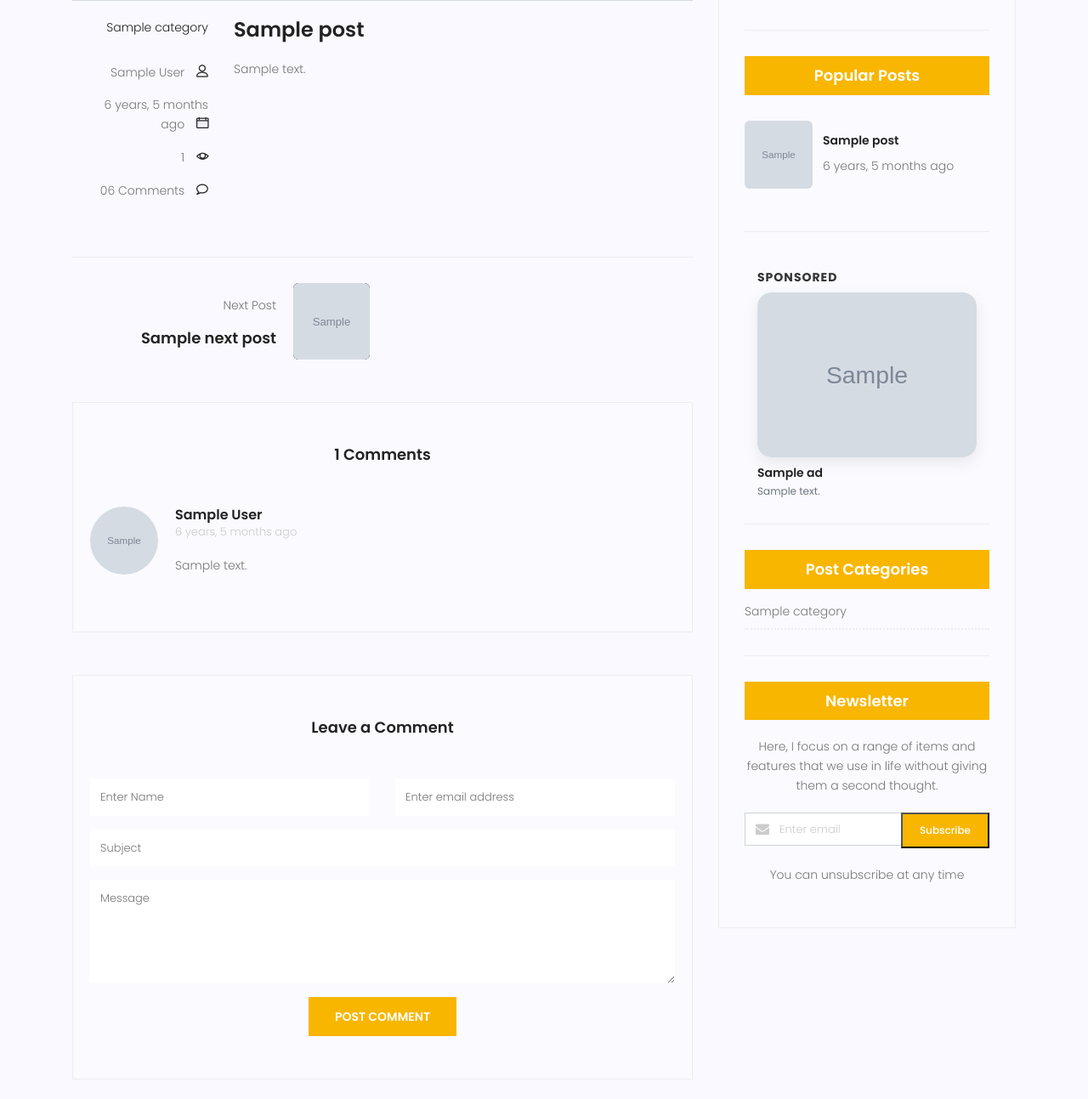
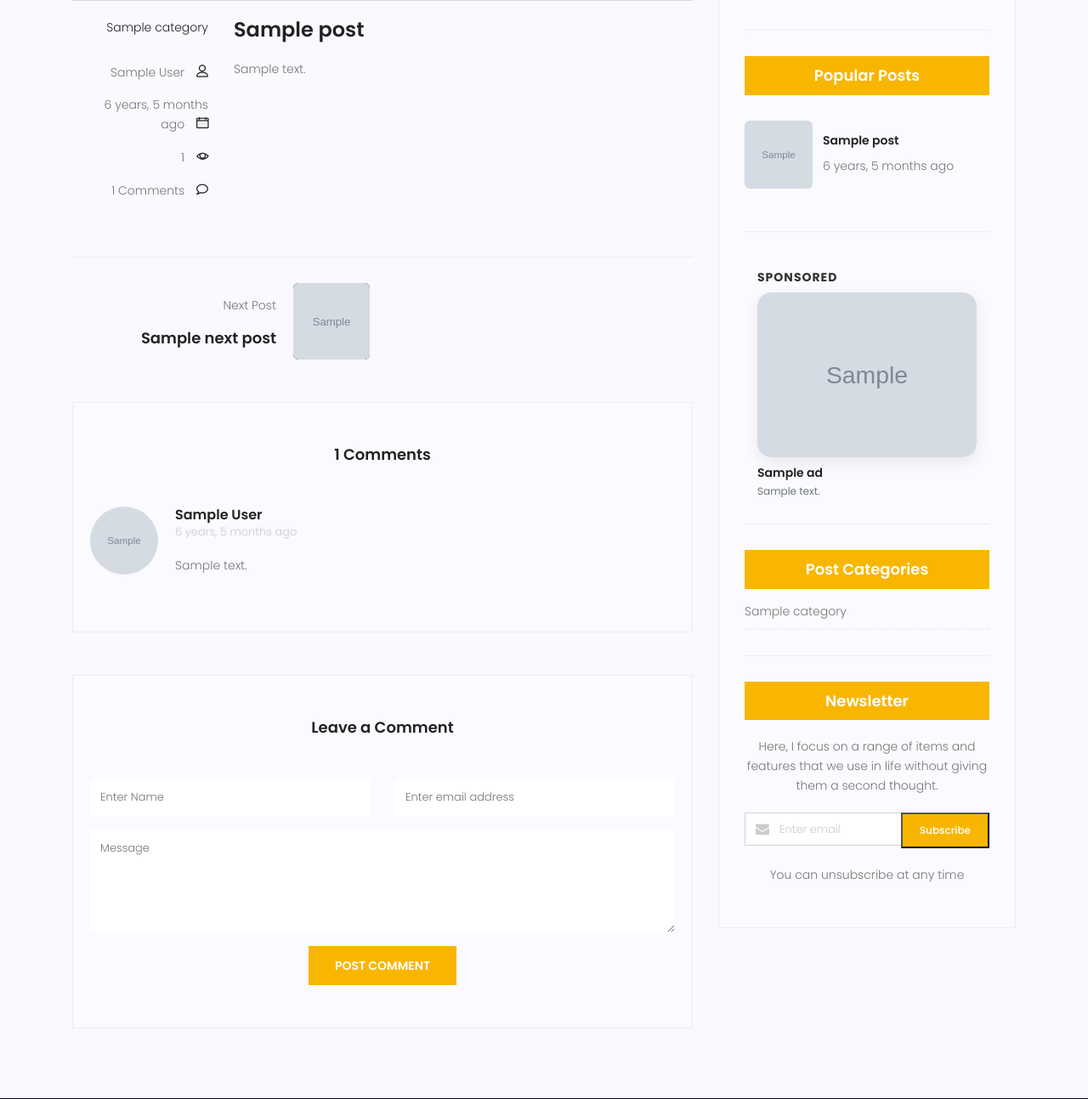
Before and after one commit to Paradoxel/django-blog, a Django app: template templates/blog/blog-single.html in a window 1280 px wide. Shown: the part 967-2260 px from the top of the page at 85% size. Run offline with Django 5.2, Linux system fonts and the light colour scheme; tables that the repository leaves empty hold one stand-in row (values such as "Sample post"); the template is opened without the code that fills it: values that come from a table or form of the project are taken from there, most other values are stand-ins (such as "Sample title", 1, 10 or a date in 2020); grey boxes marked "Sample" are stand-in pictures; some libraries are stand-ins or nearby versions.

Commit message:
refactor(blog): remove subject field from Comment model and form

```diff
--- a/apps/blog/forms.py
+++ b/apps/blog/forms.py
@@ -8,7 +8,7 @@ class CommentForm(forms.ModelForm):
 
     class Meta:
         model = Comment
-        fields = ("name", "email", "subject", "message")
+        fields = ("name", "email", "message")
 
         widgets = {
             "name": forms.TextInput(
@@ -23,12 +23,6 @@ class CommentForm(forms.ModelForm):
                     "placeholder": "Enter email address",
                 }
             ),
-            "subject": forms.TextInput(
-                attrs={
-                    "class": "form-control",
-                    "placeholder": "Subject",
-                }
-            ),
             "message": forms.Textarea(
                 attrs={
                     "class": "form-control mb-10",
--- a/apps/blog/models.py
+++ b/apps/blog/models.py
@@ -180,7 +180,6 @@ class Comment(models.Model):
 
     name = models.CharField(max_length=150)
     email = models.EmailField(blank=True)  # optional for logged-in users
-    subject = models.CharField(max_length=255)
     message = models.TextField()
 
     is_approved = models.BooleanField(default=False)  # admin must approve before visible
--- a/templates/blog/blog-single.html
+++ b/templates/blog/blog-single.html
@@ -64,7 +64,7 @@
                 <a href="#">{{ post.view_count|format_views }}</a> <span class="lnr lnr-eye"></span>
               </p>
               <p class="comments col-lg-12 col-md-12 col-6">
-                <a href="#">06 Comments</a> <span class="lnr lnr-bubble"></span>
+                <a href="#">{{commetns.count}} Comments</a> <span class="lnr lnr-bubble"></span>
               </p>
 
             </div>
@@ -210,12 +210,6 @@
                   </div>
               </div>
               <div class="form-group">
-                  {{ comment_form.subject }}
-                  {% for error in comment_form.subject.errors %}
-                      <small class="text-danger">{{ error }}</small>
-                  {% endfor %}
-              </div>
-              <div class="form-group">
                   {{ comment_form.message }}
                   {% for error in comment_form.message.errors %}
                       <small class="text-danger">{{ error }}</small>
```
Also changed, not shown: apps/blog/migrations/0005_remove_comment_subject.py (added).
